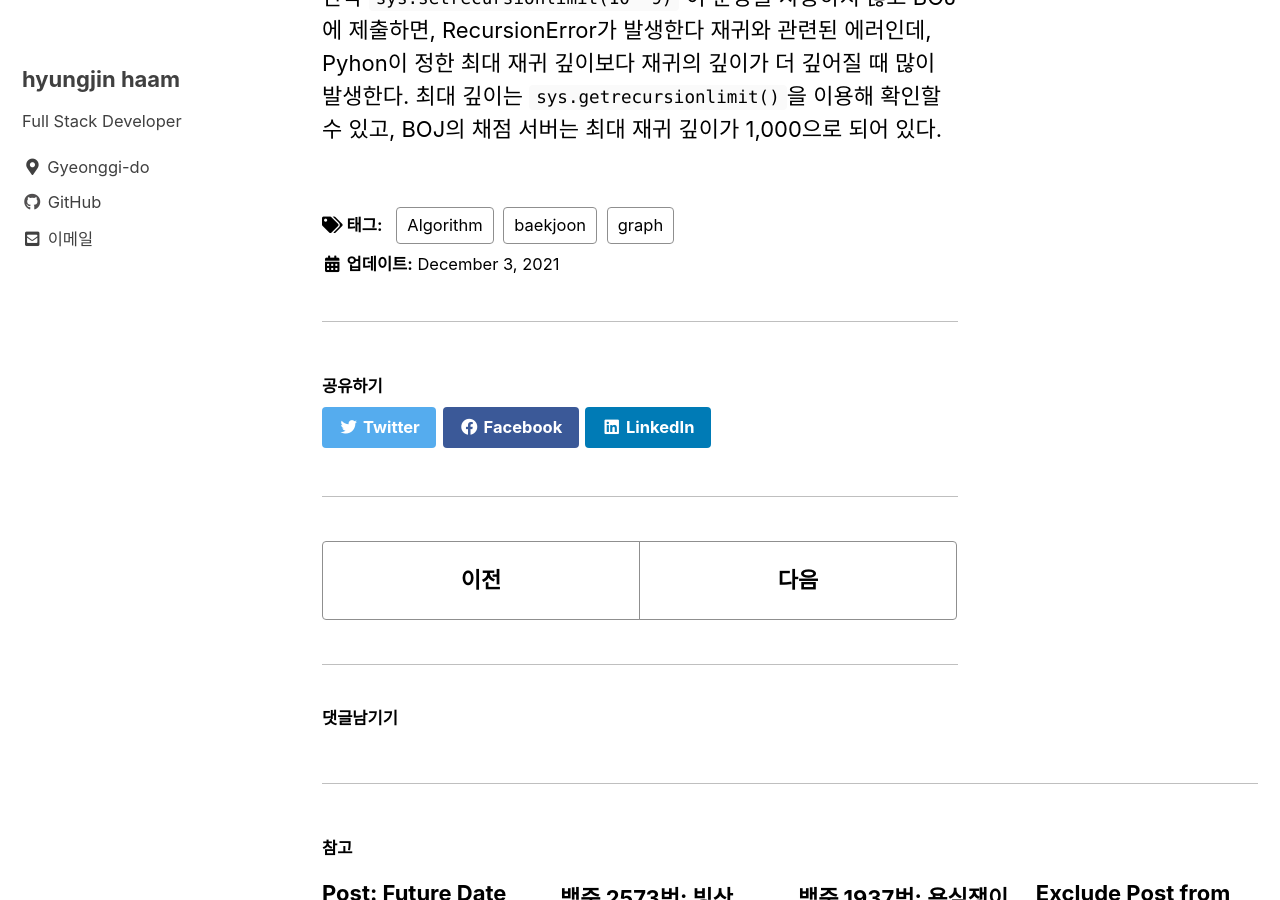
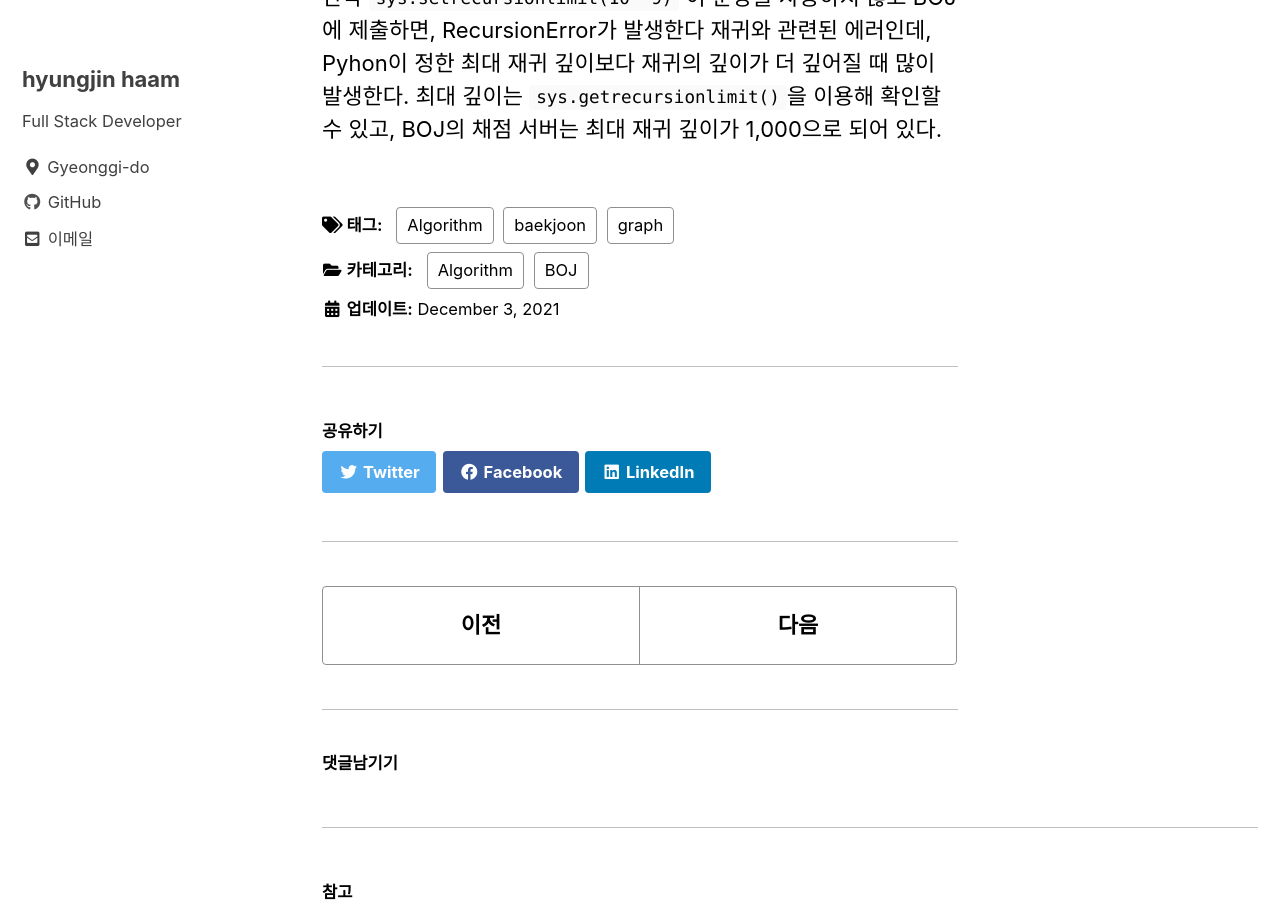
Before and after one commit to hyungJinn/hyungJinn.github.io, a Jekyll site: the page built from _posts/2021-12-03-boj-1707.md, in a window 1280 px wide and 900 px high, scrolled down 3054 px. Built offline with Jekyll 4.4.1, drawn with Linux system fonts in a browser that asks for light colours; cached includes are drawn as plain includes.

Commit message:
Update 2021-12-03-boj-1707.md

```diff
--- a/_posts/2021-12-03-boj-1707.md
+++ b/_posts/2021-12-03-boj-1707.md
@@ -1,6 +1,11 @@
 ---
 title: "백준 1707번: 이분 그래프"
-tags: [Algorithm, baekjoon, graph]
+
+categories:
+  - Algorithm
+  - BOJ
+tags:
+  - [Algorithm, baekjoon, graph]
 comments: true
 ---
 
```
